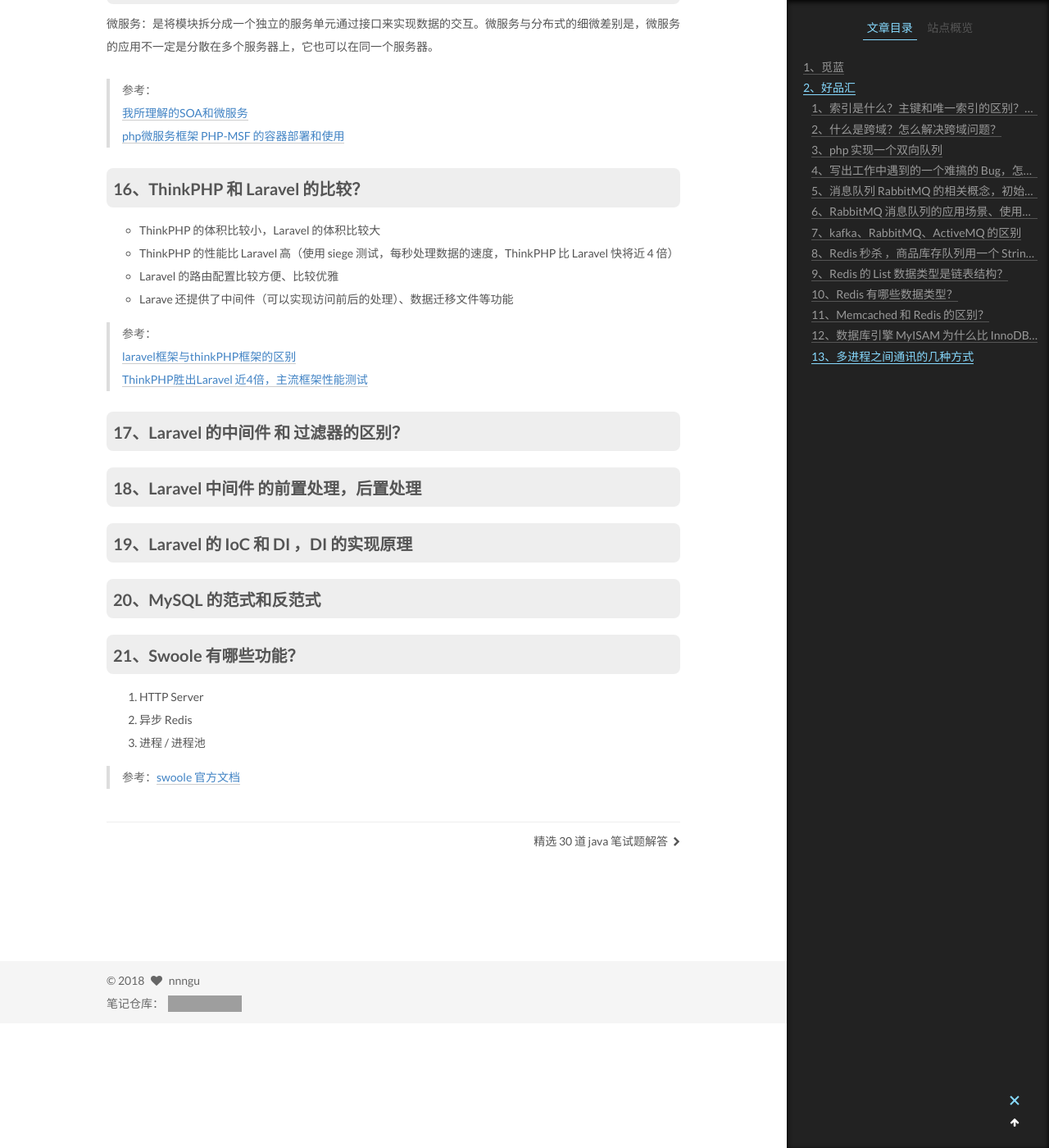
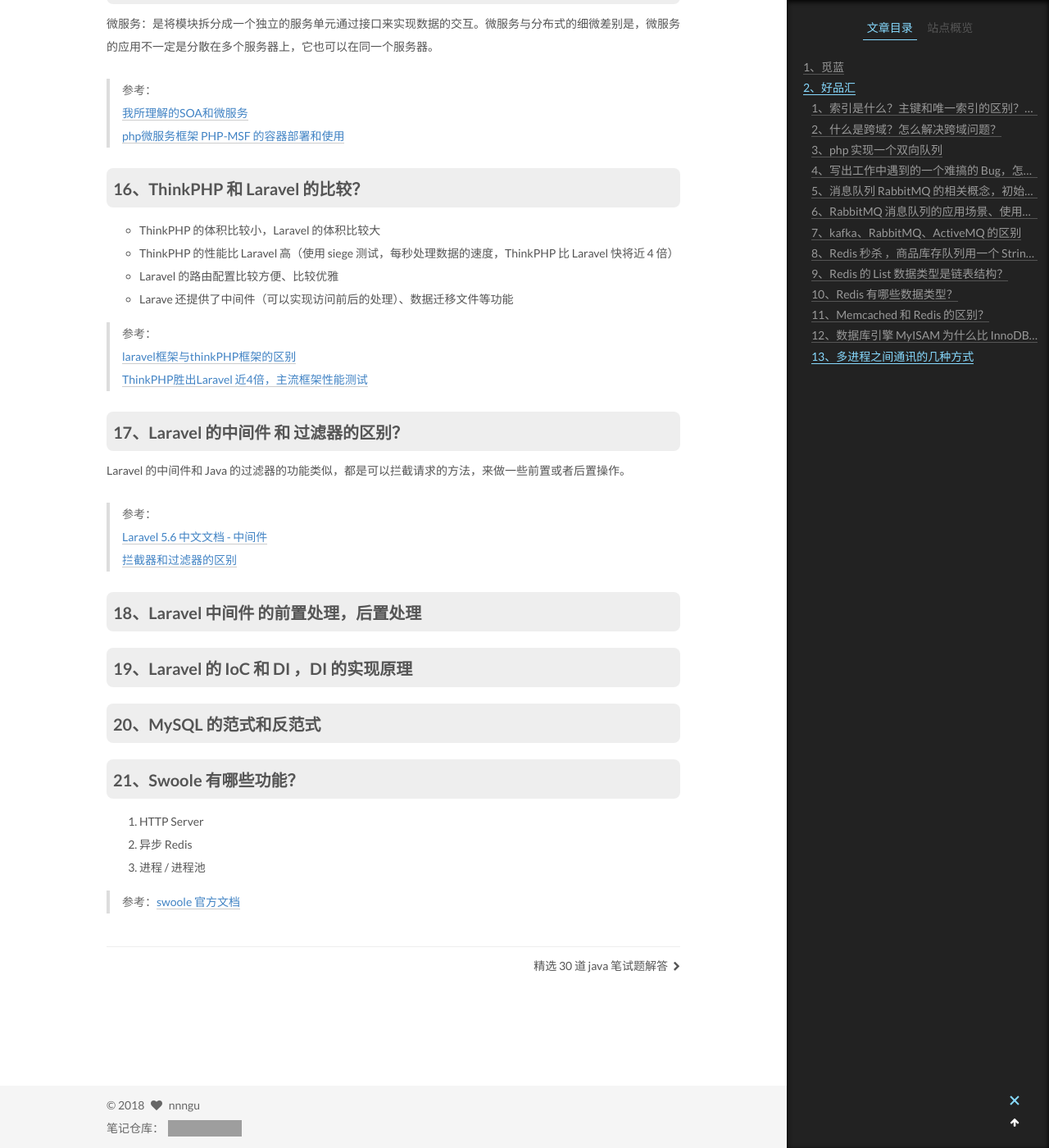
Before and after one commit to nnngu/LearningNotes, a Jekyll site: the page built from _posts/2018-06-05-PHP 面试题收集.md, in a window 1280 px wide and 1400 px high, scrolled down 11237 px. Shown: the whole window at 82% size. Built offline with Jekyll 4.4.1, drawn with Linux system fonts in a browser that asks for light colours; grey boxes are pictures that could not be loaded.

Commit message:
修改文件: _posts/2018-06-05-PHP 面试题收集.md

```diff
--- a/_posts/2018-06-05-PHP 面试题收集.md
+++ b/_posts/2018-06-05-PHP 面试题收集.md
@@ -413,9 +413,15 @@ Redis的操作之所以是原子性的，是因为Redis是单线程的。
 
 ### 17、Laravel 的中间件 和 过滤器的区别？
 
+Laravel 的中间件和 Java 的过滤器的功能类似，都是可以拦截请求的方法，来做一些前置或者后置操作。
+
+>参考：
+>[ Laravel 5.6 中文文档 - 中间件](https://laravel-china.org/docs/laravel/5.6/middleware/1364)
+>[拦截器和过滤器的区别](https://www.cnblogs.com/panxuejun/p/7715917.html)
+
+### 18、Laravel 中间件 的前置处理，后置处理
 
 
-### 18、Laravel 中间件 的前置处理，后置处理
 
 ### 19、Laravel 的 IoC 和 DI ，DI 的实现原理
 
```
